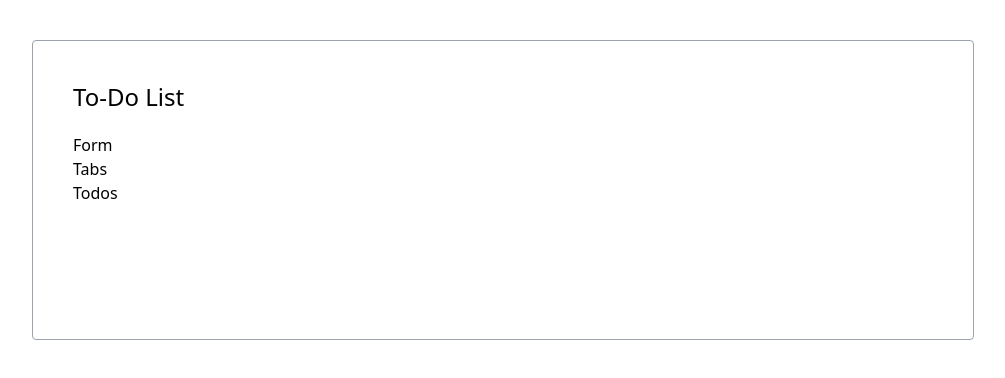
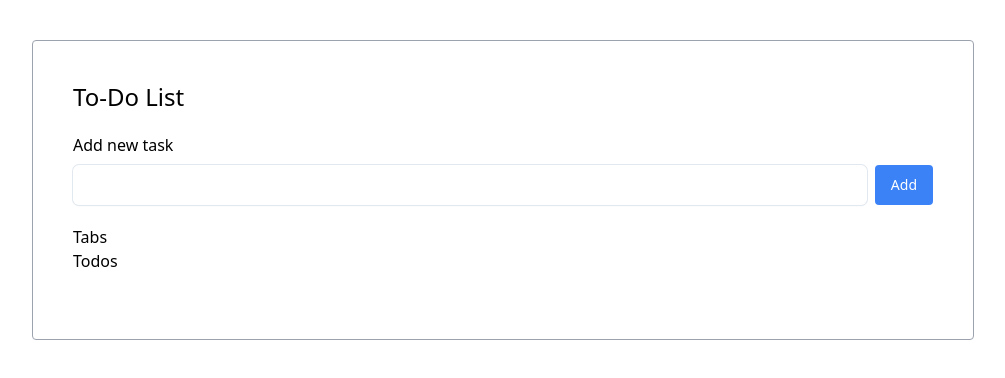
Before and after one commit to jonjieviduya/reacttodo, a React (Vite) app: page / in a window 1280 px wide. Shown: the top 378 px of the page, without its empty margins (137-1142 px from the left). Built offline with nearby package versions, Linux system fonts and the light colour scheme.

Commit message:
Added form.

```diff
--- a/src/components/Form.jsx
+++ b/src/components/Form.jsx
@@ -1,7 +1,13 @@
 import React from "react";
 
-const Form = () => {
-  return <div>Form</div>;
-};
+const Form = () => (
+	<section className="mb-5">
+		<label htmlFor="todoInput">Add new task</label>
+		<div className="flex gap-2 mt-2">
+			<input type="text" className="focus:ring-2 focus:ring-blue-500 focus:outline-none appearance-none w-full text-sm leading-6 text-slate-900 placeholder-slate-400 rounded-md py-2 pl-3 ring-1 ring-slate-200 shadow-sm" />
+			<button type="button" className="hover:bg-blue-400 bg-blue-500 py-2 px-4 text-sm text-white rounded">Add</button>
+		</div>
+	</section>
+);
 
 export default Form;
--- a/src/index.css
+++ b/src/index.css
@@ -1,3 +1,5 @@
+@import url("https://fonts.googleapis.com/css2?family=Poppins:wght@400;500;600;700;800;900&display=swap");
+
 @tailwind base;
 @tailwind components;
 @tailwind utilities;
--- a/tailwind.config.cjs
+++ b/tailwind.config.cjs
@@ -3,7 +3,11 @@ module.exports = {
   content: ["./src/**/*.{jsx, html, js, ts,}", "./src/**/*"],
   mode: "jit",
   theme: {
-    extend: {},
+    extend: {
+      fontFamily: {
+				poppins: ["Poppins", "sans-serif"],
+			}
+    },
   },
   plugins: [],
 }
```
